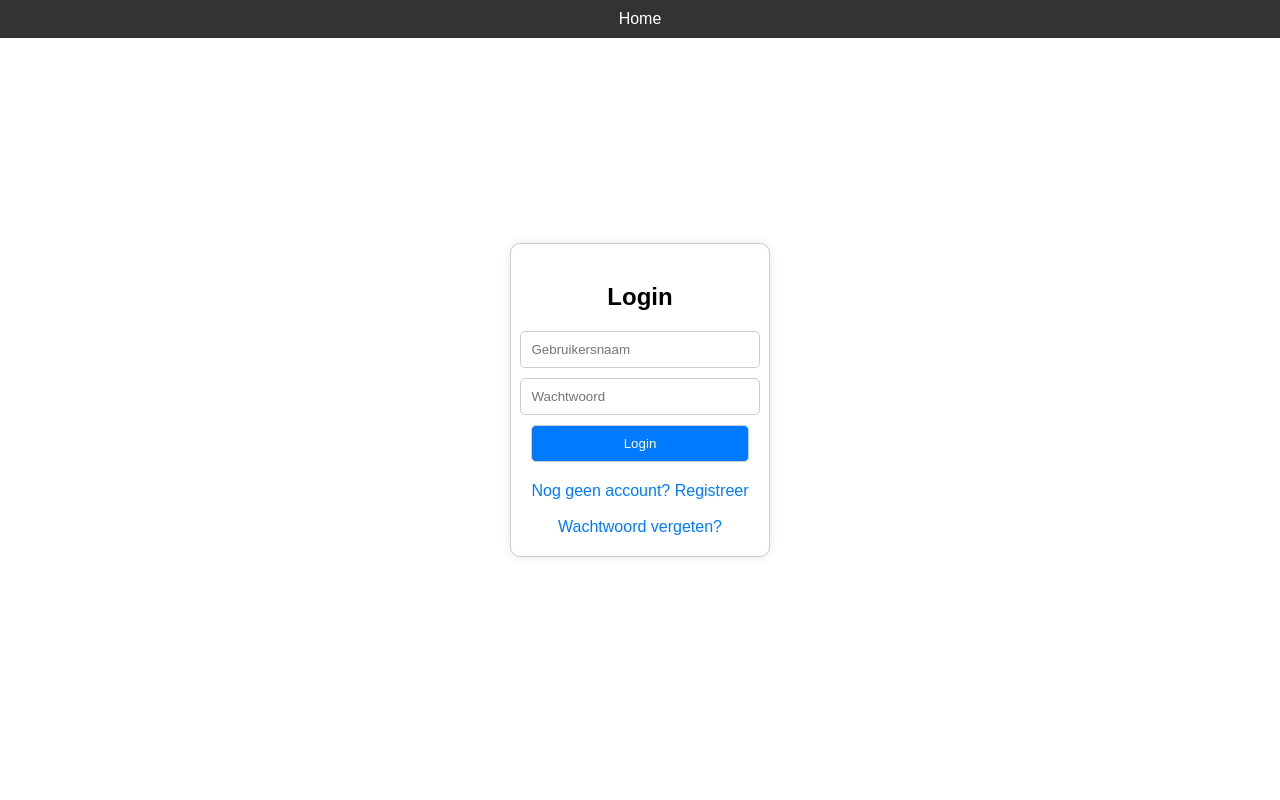
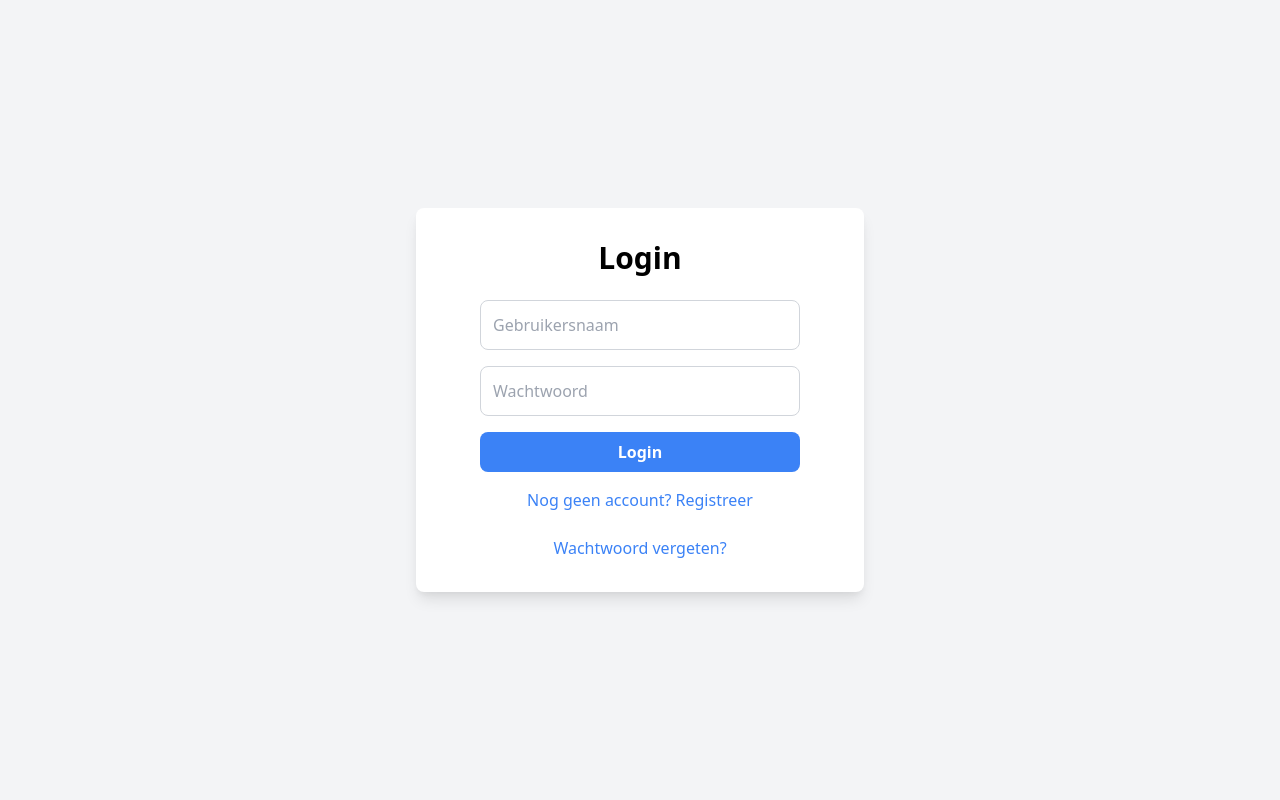
Before and after one commit to Brayden22095/UserStories, a PHP site: page /login.php in a window 1280 px wide. Run offline with PHP 8.4, Linux system fonts and the light colour scheme.

Commit message:
yapiditaota[otafpiwfnwfwpifwfjijiivvjdvdvdjbvdjjbjjvjdvdjbvdvdjbvdvjbdvdvjvxcjbvvjvkjvxvzvjxvxckvbxjbkjkkjkkjxvjcxkjvvbxvkkdkjkjvkkkzbkjbkjkbkjbkj]

```diff
--- a/php/public/klantenbeheer/index.php
+++ b/php/public/klantenbeheer/index.php
@@ -65,7 +65,7 @@ $allCustomers = $customer->getAllCustomers();
                             echo "<td class='py-2 px-4 border-b'>" . $customer['Email'] . "</td>";
                             echo "<td class='py-2 px-4 border-b'>" . $customer['TelefoonNummer'] . "</td>";
                             echo "<td class='py-2 px-4 border-b text-center'><a href='detail.php?id=" . $customer['id'] . "' class='text-blue-500 hover:underline'>Bekijk</a></td>";
-                            echo "<td class='py-2 px-4 border-b text-center'><a href='bewerken.php?id=" . $customer['id'] . "' class='text-yellow-500 hover:underline'>Bewerken</a></td>";
+                            echo "<td class='py-2 px-4 border-b text-center'><a href='update.php?id=" . $customer['id'] . "' class='text-yellow-500 hover:underline'>Bewerken</a></td>";
                             echo "<td class='py-2 px-4 border-b text-center'><a href='delete.php?id=" . $customer['id'] . "' class='text-red-500 hover:underline'>Verwijderen</a></td>";
                             echo "</tr>";
                         }
--- a/php/public/klantenbeheer/login.php
+++ b/php/public/klantenbeheer/login.php
@@ -26,106 +26,22 @@ if (isset($_POST['login'])) {
     <meta charset="UTF-8">
     <meta name="viewport" content="width=device-width, initial-scale=1.0">
     <title>Login</title>
-    <style>
-        body {
-            font-family: Arial, sans-serif;
-            margin: 0;
-            display: flex;
-            flex-direction: column;
-            height: 100vh;
-            justify-content: center;
-            align-items: center;
-        }
-
-        .navbar {
-            width: 100%;
-            background-color: #333;
-            color: white;
-            padding: 10px;
-            text-align: center;
-            position: absolute;
-            top: 0;
-        }
-
-        .navbar a {
-            color: white;
-            text-decoration: none;
-            margin: 0 15px;
-        }
-
-        .navbar a:hover {
-            color: #ddd;
-        }
-
-        .login-container {
-            border: 1px solid #ccc;
-            padding: 20px;
-            border-radius: 10px;
-            box-shadow: 0 0 10px rgba(0, 0, 0, 0.1);
-            text-align: center;
-            background-color: #fff;
-        }
-
-        .login-container h2 {
-            margin-bottom: 20px;
-        }
-
-        form {
-            display: flex;
-            flex-direction: column;
-            align-items: center;
-        }
-
-        input {
-            margin-bottom: 10px;
-            padding: 10px;
-            width: 100%;
-            max-width: 300px;
-            border: 1px solid #ccc;
-            border-radius: 5px;
-        }
-
-        input[type="submit"] {
-            background-color: #007BFF;
-            color: white;
-            cursor: pointer;
-        }
-
-        input[type="submit"]:hover {
-            background-color: #0056b3;
-        }
-
-        a {
-            color: #007BFF;
-            text-decoration: none;
-        }
-
-        a:hover {
-            color: #0056b3;
-        }
-
-        .additional-links {
-            margin-top: 10px;
-        }
-    </style>
+    <!-- Tailwind CSS CDN -->
+    <link href="https://cdn.jsdelivr.net/npm/tailwindcss@2.2.19/dist/tailwind.min.css" rel="stylesheet">
 </head>
-<body>
-    <div class="navbar">
-        <a href="index.php">Home</a>
+<body class="bg-gray-100 flex flex-col h-screen justify-center items-center">
+    <div class="bg-white p-8 rounded-lg shadow-lg max-w-md w-full">
+        <h2 class="text-3xl font-bold mb-6 text-center">Login</h2>
+        <form action="login.php" method="POST" class="flex flex-col items-center">
+            <input type="text" name="username" placeholder="Gebruikersnaam" required class="mb-4 p-3 w-full max-w-xs border border-gray-300 rounded-lg">
+            <input type="password" name="password" placeholder="Wachtwoord" required class="mb-4 p-3 w-full max-w-xs border border-gray-300 rounded-lg">
+            <input type="submit" value="Login" name="login" class="bg-blue-500 text-white font-semibold py-2 px-4 rounded-lg hover:bg-blue-700 cursor-pointer w-full max-w-xs">
+        </form>
+        <div class="mt-4 text-center">
+            <a href="register.php" class="text-blue-500 hover:text-blue-700">Nog geen account? Registreer</a><br><br>
+            <a href="forgot_password.php" class="text-blue-500 hover:text-blue-700">Wachtwoord vergeten?</a>
+        </div>
     </div>
 
-    <div class="login-container">
-        <h2>Login</h2>
-        <form action="login.php" method="POST">
-            <input type="text" name="username" placeholder="Gebruikersnaam" required>
-            <input type="password" name="password" placeholder="Wachtwoord" required>
-            <input type="submit" value="Login" name="login">
-        </form>
-        <div class="additional-links">
-            <a href="register.php">Nog geen account? Registreer</a><br><br>
-            <a href="forgot_password.php">Wachtwoord vergeten?</a>
-
-        </div>
-    </div>
 </body>
 </html>
```
Also changed, not shown: php/public/klantenbeheer/bewerken.php (deleted, +0 -105 lines), php/public/klantenbeheer/detail.php (+26 -7 lines).
